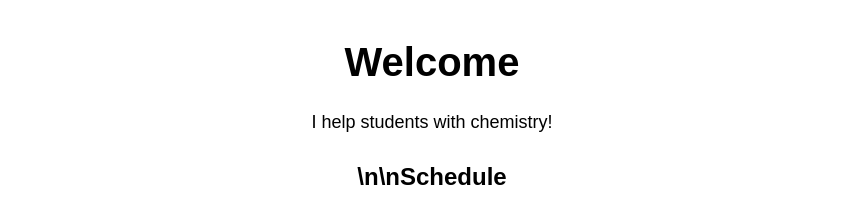
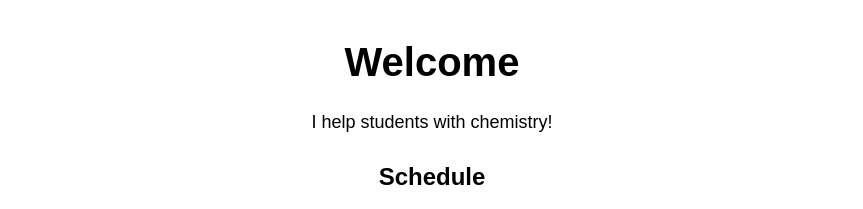
Before and after one commit to pebblesofblue/pebblesofblue.github.io, a plain HTML site: page index.html in a window 1280 px wide. Shown: the top 209 px of the page, without its empty margins (208-1071 px from the left). Drawn offline with Linux system fonts and the light colour scheme; grey boxes are pictures that could not be loaded.

Commit message:
Update index.html

```diff
--- a/index.html
+++ b/index.html
@@ -14,7 +14,7 @@
   <p>I help students with chemistry!</p>
 
   <div class="section">
-    <h2>\n\nSchedule</h2>
+    <h2>Schedule</h2>
     <!-- Embedded Google Calendar -->
     <iframe src="https://calendar.google.com/calendar/embed?src=pebblesofblue%40gmail.com&ctz=Europe%2FLondon&mode=WEEK" style="border: 0" width="800" height="600" frameborder="0" scrolling="no"></iframe>
   </div>
```
